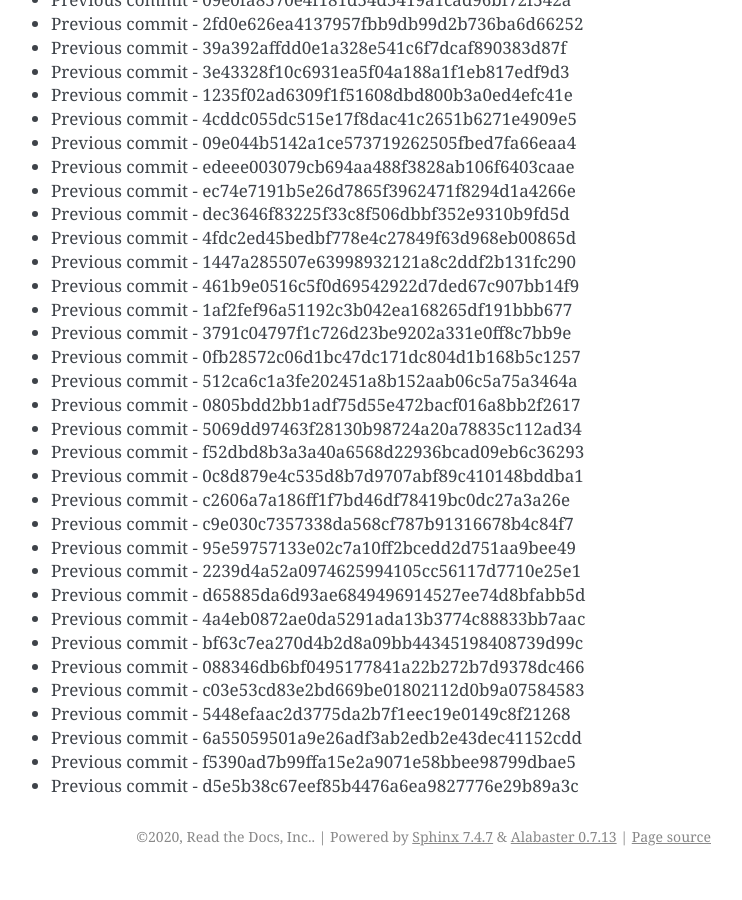
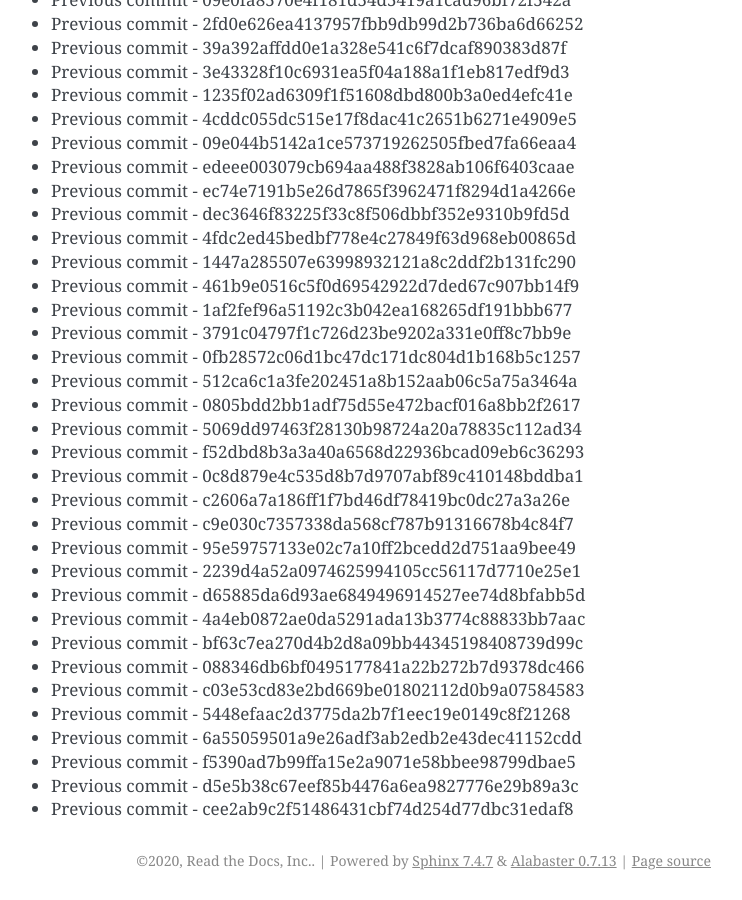
Before and after one commit to readthedocs/rtd-git-stresstest, a Sphinx documentation site: the page built from docs/updates.rst, in a window 1280 px wide and 900 px high, scrolled down 24119 px. Shown: the whole window, without its empty margins (399-1141 px from the left). Built offline with Sphinx 7.4.7, drawn with Linux system fonts in a browser that asks for light colours; before the commit the page ends 24995 px from its top, so only the background shows below that.

Commit message:
Generating commit from previous: cee2ab9c2f51486431cbf74d254d77dbc31edaf8

```diff
--- a/docs/updates.rst
+++ b/docs/updates.rst
@@ -1045,3 +1045,4 @@ It can be tested for any performance characteristics.
 * Previous commit - 6a55059501a9e26adf3ab2edb2e43dec41152cdd
 * Previous commit - f5390ad7b99ffa15e2a9071e58bbee98799dbae5
 * Previous commit - d5e5b38c67eef85b4476a6ea9827776e29b89a3c
+* Previous commit - cee2ab9c2f51486431cbf74d254d77dbc31edaf8
```
